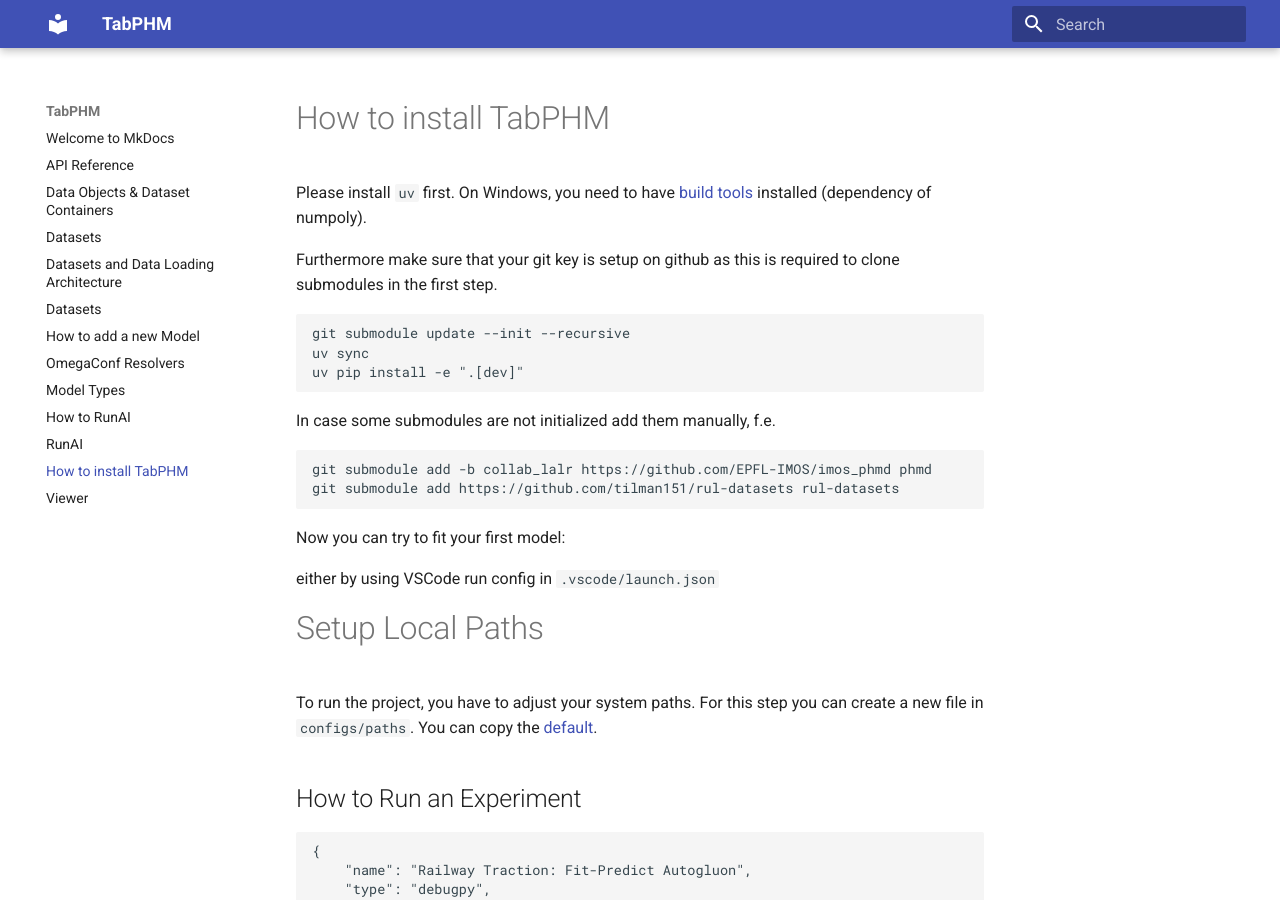
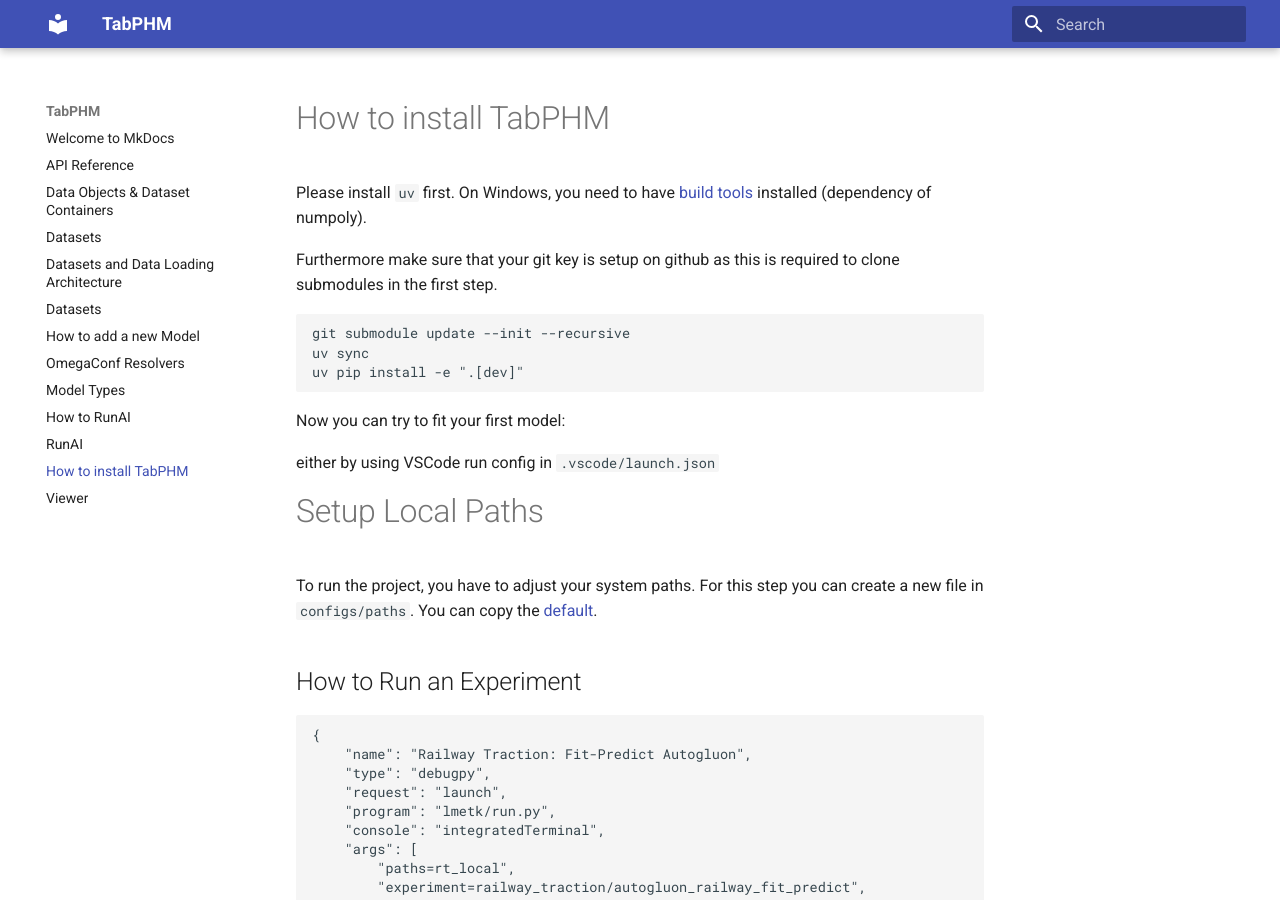
Before and after one commit to EPFL-IMOS/picid, an MkDocs documentation site: the page built from docs/setup.md, in a window 1280 px wide and 900 px high. Built offline with MkDocs 1.6.1 and Material for MkDocs 9.7.7, drawn with Linux system fonts in a browser that asks for light colours.

Commit message:
update setup doc

````diff
--- a/docs/setup.md
+++ b/docs/setup.md
@@ -10,12 +10,6 @@
 git submodule update --init --recursive
 uv sync
 uv pip install -e ".[dev]"
-```
-
-In case some submodules are not initialized add them manually, f.e.
-```
-git submodule add -b collab_lalr https://github.com/EPFL-IMOS/imos_phmd phmd
-git submodule add https://github.com/tilman151/rul-datasets rul-datasets
 ```
 
 Now you can try to fit your first model:
````
